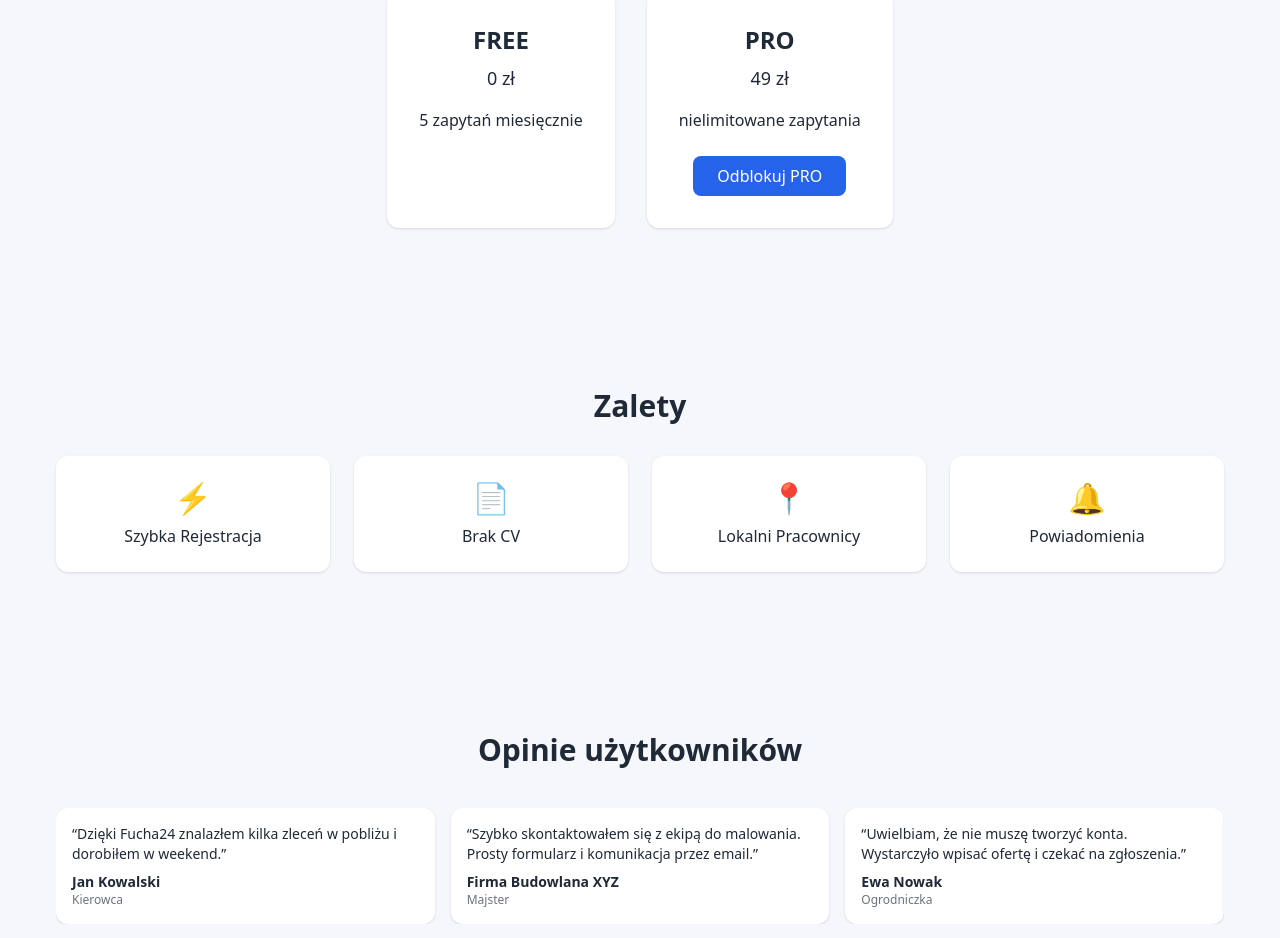
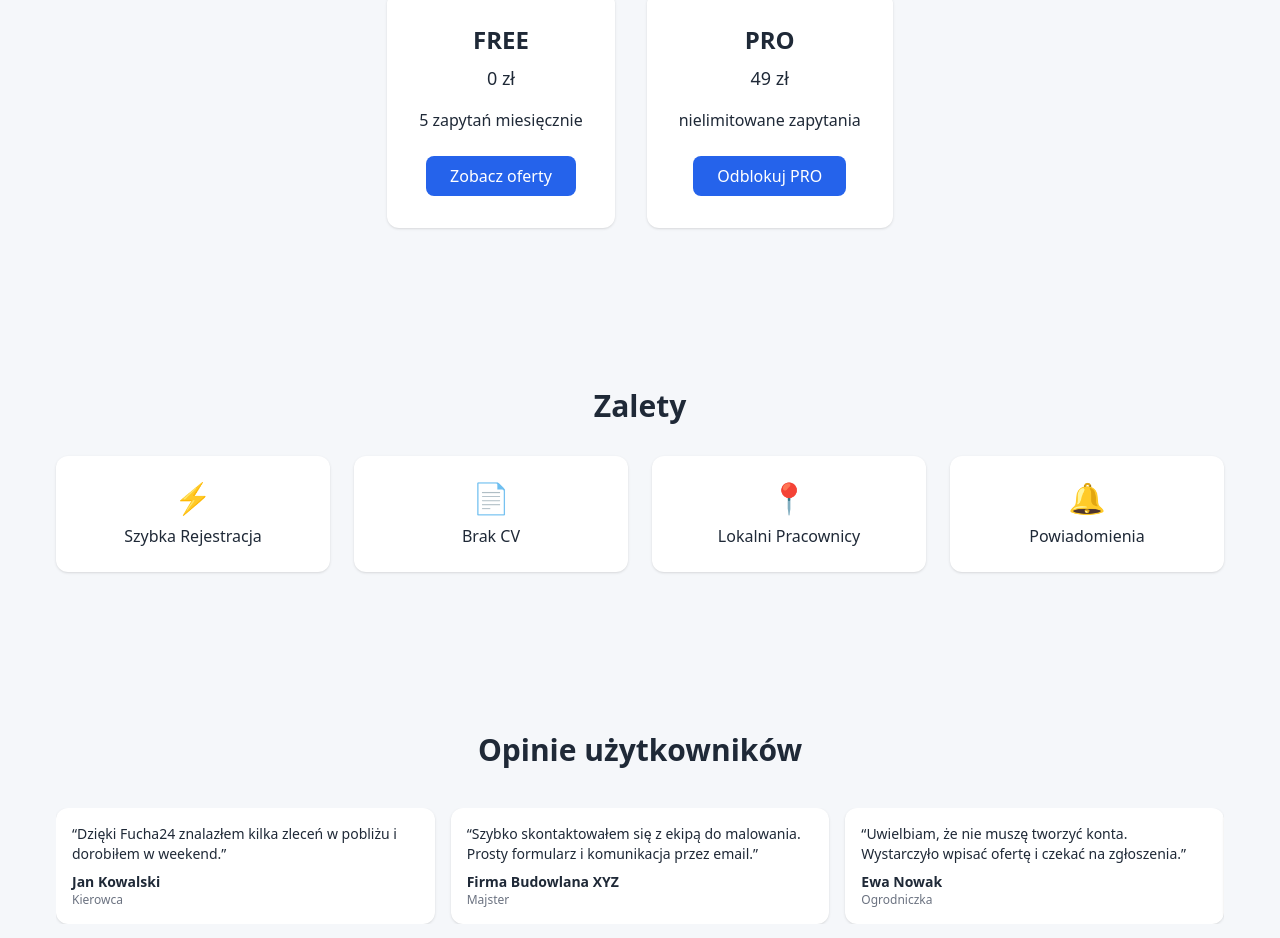
Before and after one commit to TruLab2025/fucha, a Next.js app: page / in a window 1280 px wide. Shown: the part 1456-2394 px from the top of the page. Built offline with nearby package versions, Linux system fonts and the light colour scheme.

Commit message:
feat: refine pricing flow and free/pro contact behavior

```diff
--- a/components/PricingSection.tsx
+++ b/components/PricingSection.tsx
@@ -1,7 +1,23 @@
 // components/PricingSection.tsx
+"use client";
 import React from 'react';
+import { useRouter } from 'next/navigation';
 
 export default function PricingSection() {
+  const router = useRouter();
+
+  const handleFree = () => {
+    localStorage.setItem('companyTier', 'free');
+    localStorage.setItem('companyContactsRemaining', '5');
+    localStorage.setItem('companyStartDate', new Date().toISOString());
+    router.push('/companies/browse');
+  };
+
+  const handlePro = () => {
+    localStorage.setItem('selectedTier', 'pro');
+    router.push('/companies/payment');
+  };
+
   return (
     <section className="py-20 bg-neutral">
       <h2 className="text-3xl font-bold text-center">Cennik</h2>
@@ -10,12 +26,23 @@
           <h3 className="text-2xl font-semibold">FREE</h3>
           <p className="mt-2 text-lg">0 zł</p>
           <p className="mt-4">5 zapytań miesięcznie</p>
+          <button
+            onClick={handleFree}
+            className="mt-6 px-6 py-2 bg-primary text-white rounded-lg hover:bg-blue-700"
+          >
+            Zobacz oferty
+          </button>
         </div>
         <div className="bg-white rounded-xl shadow p-8 max-w-sm text-center">
           <h3 className="text-2xl font-semibold">PRO</h3>
           <p className="mt-2 text-lg">49 zł</p>
           <p className="mt-4">nielimitowane zapytania</p>
-          <button className="mt-6 px-6 py-2 bg-primary text-white rounded-lg hover:bg-blue-700">Odblokuj PRO</button>
+          <button
+            onClick={handlePro}
+            className="mt-6 px-6 py-2 bg-primary text-white rounded-lg hover:bg-blue-700"
+          >
+            Odblokuj PRO
+          </button>
         </div>
       </div>
     </section>
```
